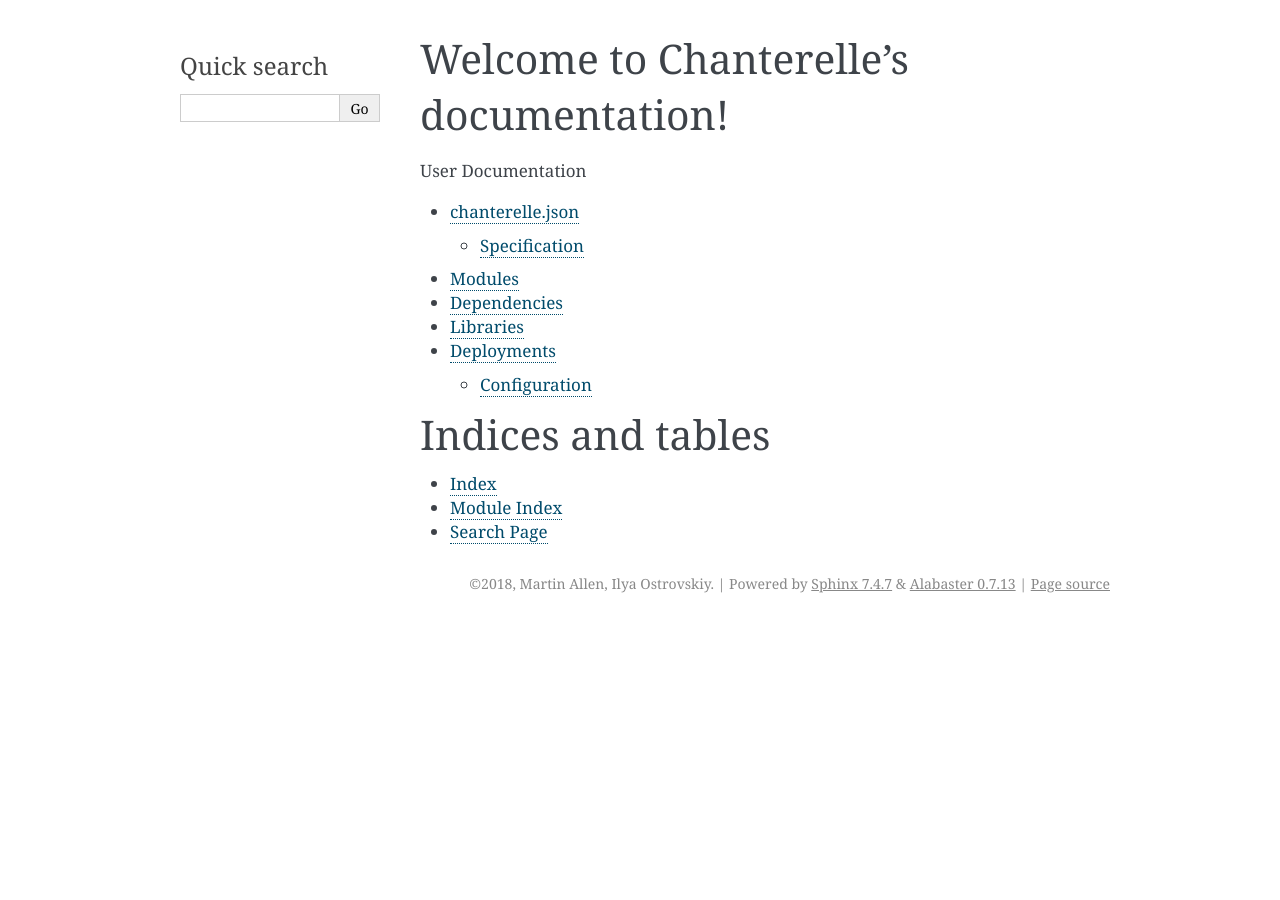
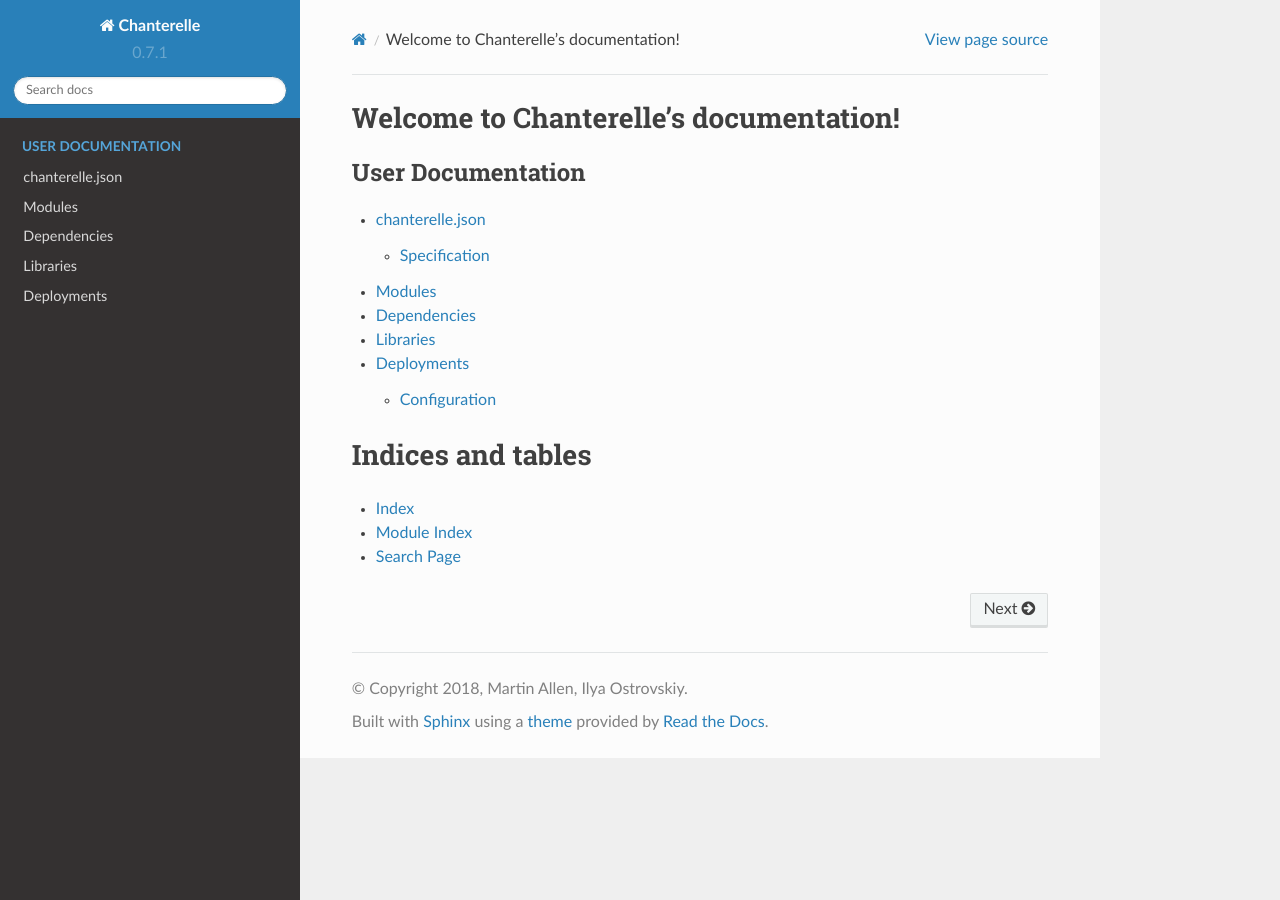
Before and after one commit to f-o-a-m/chanterelle, a Sphinx documentation site: the page built from docs/index.rst, in a window 1280 px wide. Built offline with Sphinx 7.4.7 and the Read the Docs theme 2.0.0, drawn with Linux system fonts in a browser that asks for light colours.

Commit message:
add nav in sidebar, change pygments

```diff
--- a/docs/conf.py
+++ b/docs/conf.py
@@ -71,7 +71,7 @@
 exclude_patterns = ['_build', 'Thumbs.db', '.DS_Store']
 
 # The name of the Pygments (syntax highlighting) style to use.
-pygments_style = 'sphinx'
+pygments_style = 'vs'
 
 # If true, `todo` and `todoList` produce output, else they produce nothing.
 todo_include_todos = False
@@ -82,7 +82,7 @@
 # The theme to use for HTML and HTML Help pages.  See the documentation for
 # a list of builtin themes.
 #
-html_theme = 'alabaster'
+html_theme = 'sphinx_rtd_theme'
 
 # Theme options are theme-specific and customize the look and feel of a theme
 # further.  For a list of options available for each theme, see the
@@ -102,8 +102,10 @@
 # refs: http://alabaster.readthedocs.io/en/latest/installation.html#sidebars
 html_sidebars = {
     '**': [
+        'navigation.html',
         'relations.html',  # needs 'show_related': True theme option to display
         'searchbox.html',
+        'versions.html'
     ]
 }
 
```
